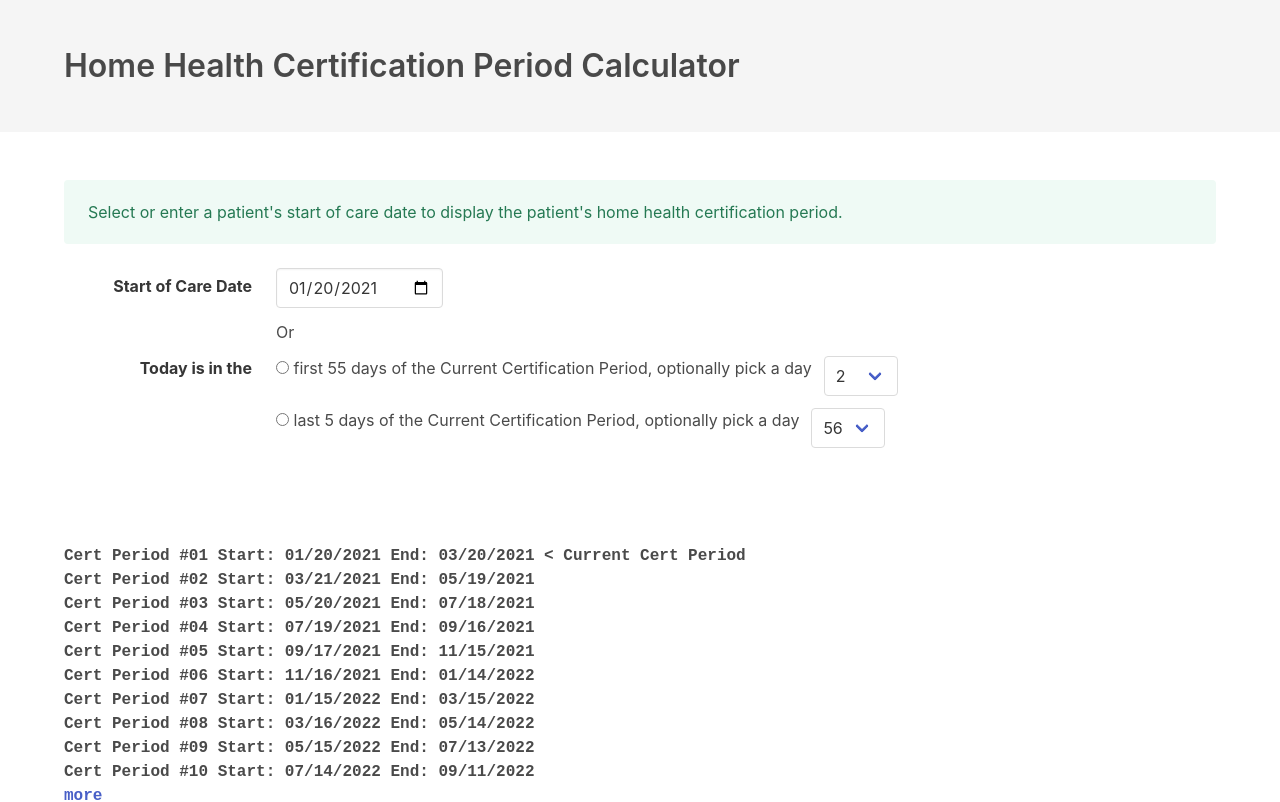
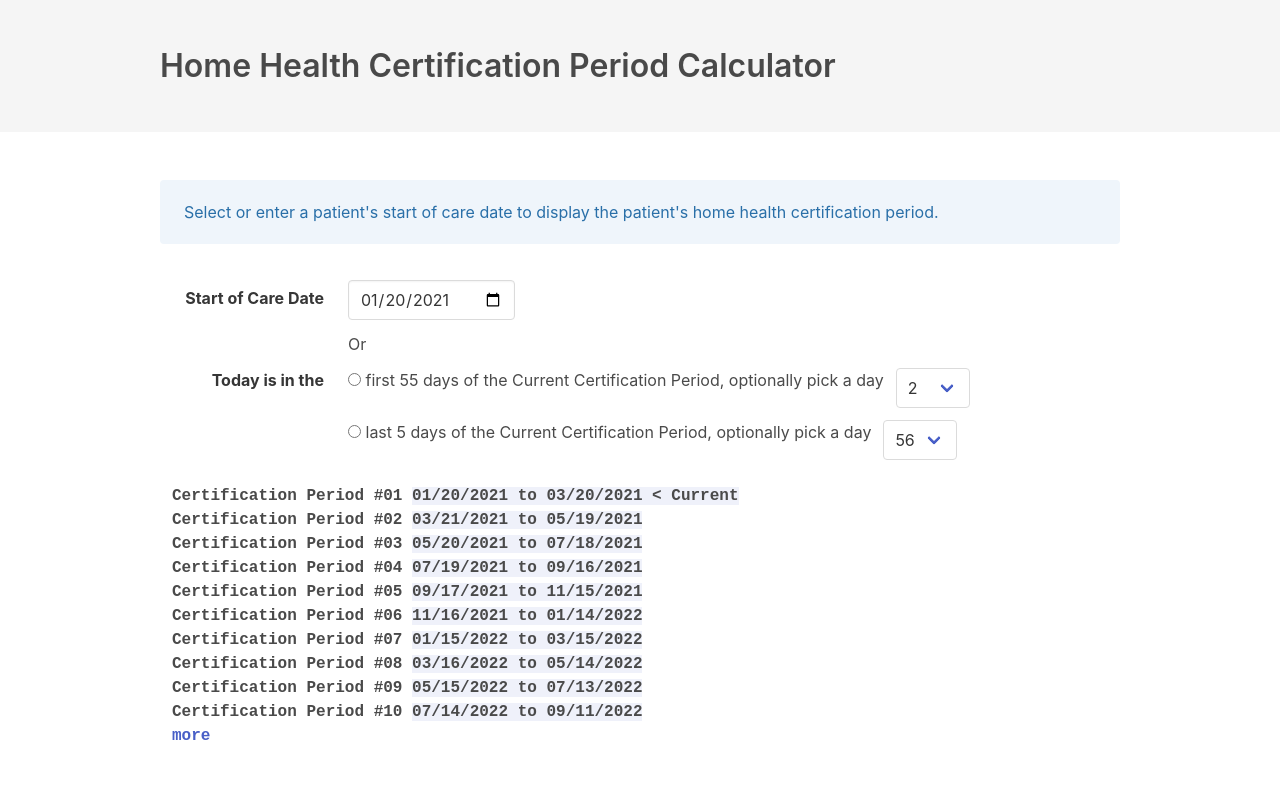
Before and after one commit to imranamans/cms-certification-period, a Vue app: page / in a window 1280 px wide. Shown: the top 802 px of the page. Built offline with nearby package versions, Linux system fonts and the light colour scheme.

Commit message:
refactors code to push up common template code

```diff
--- a/index.html
+++ b/index.html
@@ -5,7 +5,6 @@
     <link rel="icon" href="/favicon.ico" />
     <meta name="viewport" content="width=device-width, initial-scale=1.0">
     <title>Home Health Certification Period</title>
-    <link rel="stylesheet" href="https://cdn.jsdelivr.net/npm/bulma@0.9.1/css/bulma.min.css">
 </head>
 <body>
     <div id="app">
--- a/package.json
+++ b/package.json
@@ -8,6 +8,7 @@
     "build": "vite build"
   },
   "dependencies": {
+    "bulma": "^0.9.1",
     "lodash-es": "^4.17.20",
     "luxon": "^1.25.0",
     "vue": "^3.0.5"
--- a/src/App.vue
+++ b/src/App.vue
@@ -1,9 +1,31 @@
 <template>
-  <CmsCertificationPeriodCalculator />
+  <section class="hero is-light">
+    <div class="hero-body">
+      <div class="container is-max-desktop">
+        <h1 class="title">Home Health Certification Period Calculator</h1>
+      </div>
+    </div>
+  </section>
+
+  <section class="section">
+    <div class="container is-max-desktop">
+      <CmsCertificationPeriodCalculator />
+    </div>
+  </section>
+
+  <footer class="footer">
+    <div class="content has-text-centered">
+      <p>
+        Home Health Certification Period Calculator by Imran Shah. The source
+        code is licensed MIT.
+      </p>
+    </div>
+  </footer>
 </template>
 
 <script setup>
-import CmsCertificationPeriodCalculator from './components/CmsCertificationPeriodCalculator.vue';
+import CmsCertificationPeriodCalculator from "./components/CmsCertificationPeriodCalculator.vue";
+import "bulma/css/bulma.css";
 </script>
 
 <style>
--- a/src/components/CmsCertificationPeriodCalculator.vue
+++ b/src/components/CmsCertificationPeriodCalculator.vue
@@ -1,16 +1,7 @@
 <template>
-  <section class="hero is-light">
-    <div class="hero-body">
-      <div class="container">
-        <h1 class="title">Home Health Certification Period Calculator</h1>
-      </div>
-    </div>
-  </section>
-
-  <section class="section">
-    <div class="container">
-      <div class="notification is-success is-light">{{ message }}</div>
-
+  <div class="notification is-info is-light">{{ message }}</div>
+  <div class="tile is-parent is-vertical">
+    <div class="tile is-child">
       <div id="certPeriodInputsForm">
         <div class="field is-horizontal">
           <div class="field-label is-normal">
@@ -115,15 +106,12 @@
         </div>
       </div>
     </div>
-    <!-- container -->
-  </section>
 
-  <section class="section">
-    <div class="container">
+    <div class="tile is-child">
       <ul class="is-family-monospace has-text-weight-bold block">
         <li v-for="n in defaultCertPeriodDisplayCount" :key="n">
-          Cert Period #{{ ("00" + n).slice(-2) }}
-          {{ getFormattedCertPeriod(getNextCertPeriod(socDate, n)) }}
+          Certification Period #{{ ("00" + n).slice(-2) }}
+          <span class="has-background-link-light">{{ getFormattedCertPeriod(getNextCertPeriod(socDate, n)) }}</span>
         </li>
         <li>
           <a
@@ -135,16 +123,7 @@
         </li>
       </ul>
     </div>
-  </section>
-
-  <footer class="footer">
-    <div class="content has-text-centered">
-      <p>
-        Home Health Certification Period Calculator by Imran Shah. The source
-        code is licensed MIT.
-      </p>
-    </div>
-  </footer>
+  </div>
 </template>
 <script>
 import { DateTime } from "luxon";
@@ -175,25 +154,17 @@ export default {
       };
     },
     isCurrentCertPeriod(start, end) {
-      const today = DateTime.local();
+      const today = DateTime.local().startOf("day");
       return today <= end && today >= start;
     },
     getFormattedCertPeriod(certPeriod) {
       const { start, end, isCurrent } = certPeriod;
-      return `Start: ${start.toFormat("MM/dd/yyyy")} End: ${end.toFormat(
+      return `${start.toFormat("MM/dd/yyyy")} to ${end.toFormat(
         "MM/dd/yyyy"
-      )} ${isCurrent ? "< Current Cert Period" : ""}`;
+      )} ${isCurrent ? "< Current" : ""}`;
     },
     range,
     calculateSocDate() {
-      console.log("1", this.todayIsDay);
-      console.log("2", this.$data[this.todayIsDay]);
-      console.log(
-        "3",
-        DateTime.local()
-          .minus({ days: this.$data[this.todayIsDay] - 1 })
-          .toISODate()
-      );
       this.socDate = DateTime.local()
         .minus({ days: this.$data[this.todayIsDay] - 1 })
         .toISODate();
```
Also changed, not shown: 2 other files (tests, documents, lock files or other folders).
